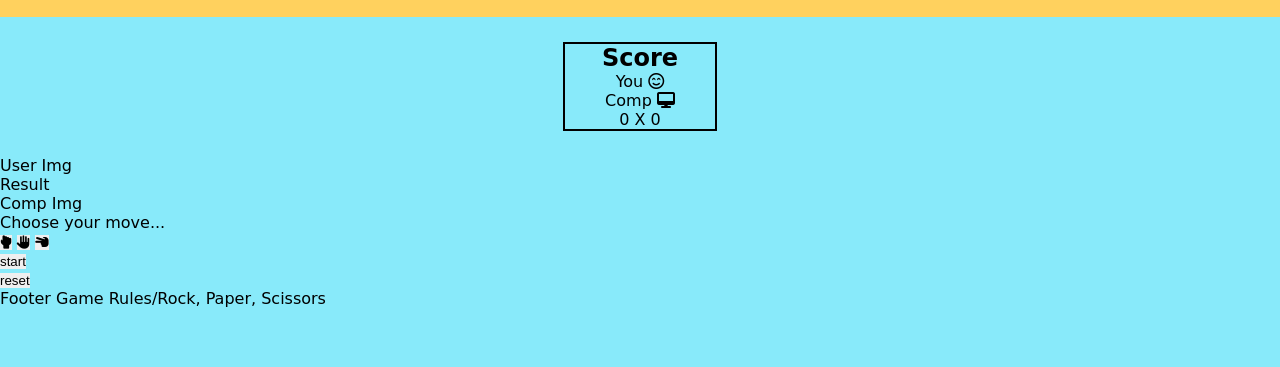
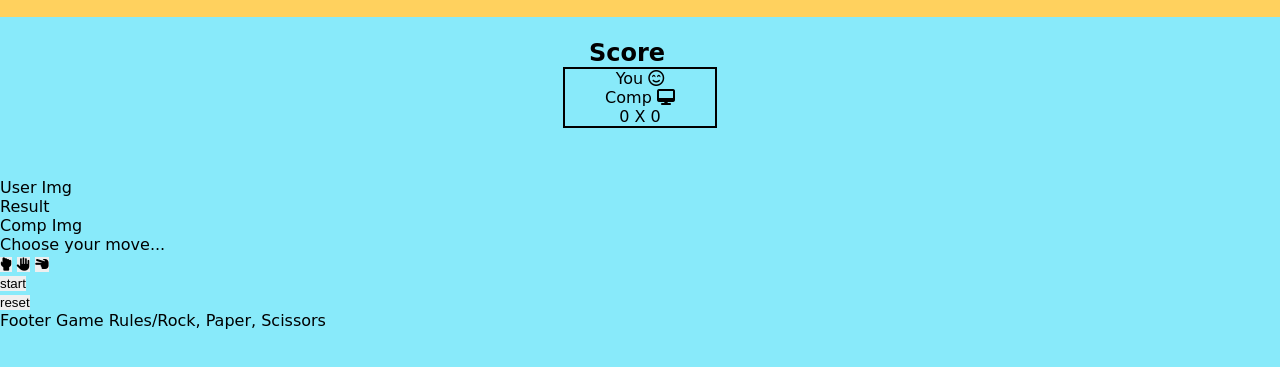
Before and after one commit to Marcosmgs/rockpaperscissors, a plain HTML site: page index.html in a window 1280 px wide. Shown: the part 69-436 px from the top of the page. Drawn offline with Linux system fonts and the light colour scheme; a web font is replaced by a local one.

Commit message:
Add style and alignment for score head text

```diff
--- a/assets/css/style.css
+++ b/assets/css/style.css
@@ -27,5 +27,12 @@ h1 {
     text-align: center;
     border: 2px solid black;
     width: 150px;
-    margin: 25px auto;
+    margin: 50px auto;
+    position: relative;
 }
+
+.score-head {
+    position: absolute;
+    top: -30px;
+    right: 50px;
+}
```
